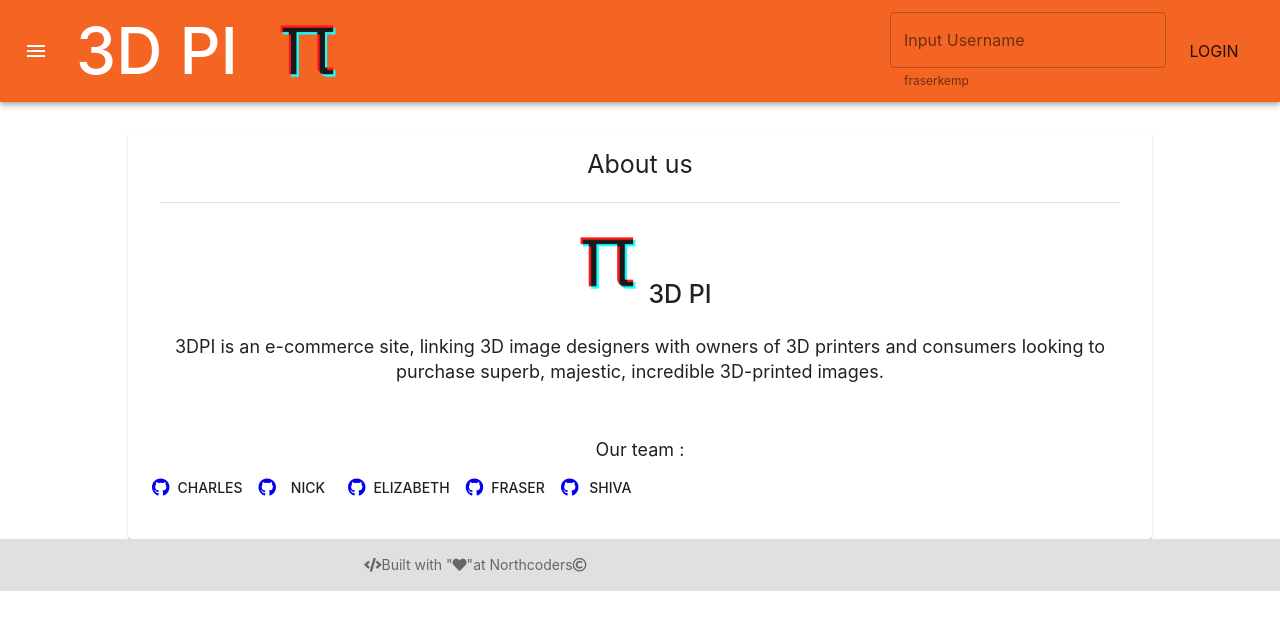
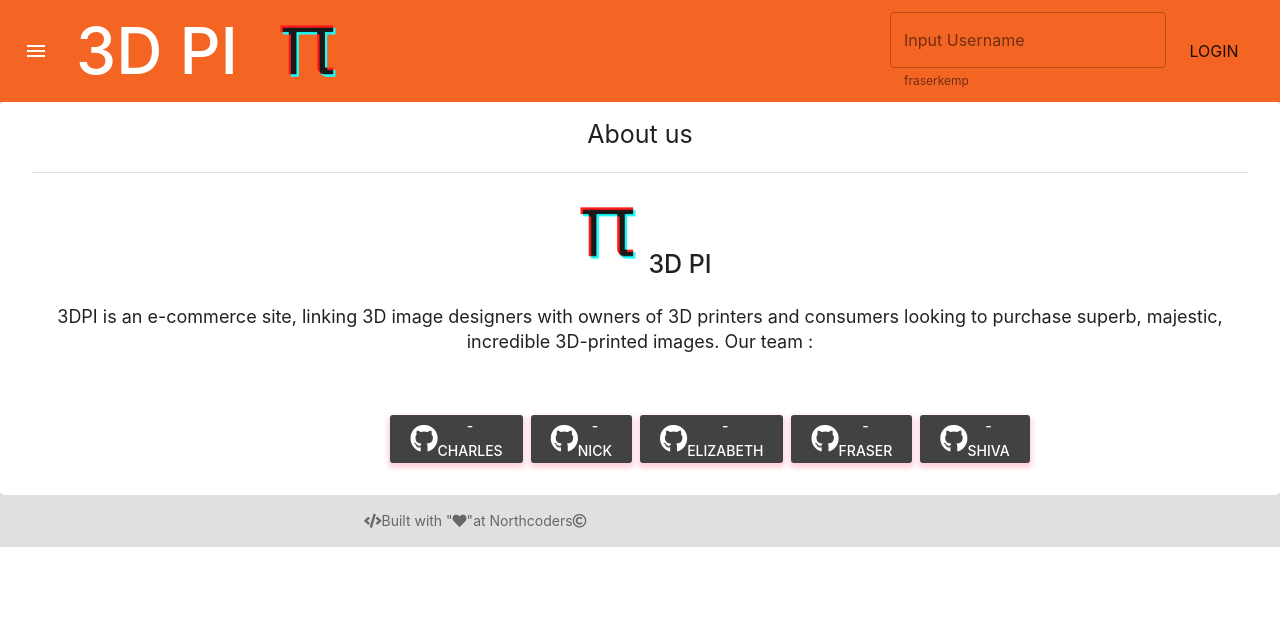
Before and after one commit to lizzykerrigan/fencs-fend, a React (Create React App) app: page /about_us in a window 1280 px wide. Shown: the top 630 px of the page. Built offline with nearby package versions, Linux system fonts and the light colour scheme.

Commit message:
change the link to button

```diff
--- a/src/components/AboutPage/AboutPage.jsx
+++ b/src/components/AboutPage/AboutPage.jsx
@@ -13,7 +13,8 @@ const useStyles = makeStyles({
     width: "80%",
     marginLeft: "auto",
     marginRight: "auto",
-    marginTop: "30px"
+    marginTop: "30px",
+    background: "linear-gradient(45deg, #FE6B8B 30%, #FF8E53 50%)"
   },
   title: {
     fontSize: 25,
@@ -25,6 +26,20 @@ const useStyles = makeStyles({
   description: {
     fontSize: 18,
     textAlign: "center"
+  },
+  root: {
+    background: "#424242",
+    border: 0,
+    borderRadius: 3,
+    boxShadow: "0 3px 5px 2px rgba(255, 105, 135, .3)",
+    color: "white",
+    height: 48,
+    padding: "0 20px"
+  },
+  center: {
+    marginLeft: "auto",
+    marginRight: "auto",
+    width: "40%"
   }
 });
 
@@ -32,7 +47,7 @@ export default function SimpleCard() {
   const classes = useStyles();
 
   return (
-    <Card className={classes.card}>
+    <Card>
       <CardContent>
         <Typography className={classes.title} variant="h5" component="h2">
           About us
@@ -52,20 +67,22 @@ export default function SimpleCard() {
         >
           3DPI is an e-commerce site, linking 3D image designers with owners of
           3D printers and consumers looking to purchase superb, majestic,
-          incredible 3D-printed images.
+          incredible 3D-printed images. Our team :
           <br />
           <br />
           <br />
-          Our team :
-          <CardActions>
+          <CardActions className={classes.center}>
             <a
               href="https://github.com/cpbattrick"
               target="_blank"
               rel="noopener noreferrer"
             >
               {" "}
-              <i class="fab fa-github" />
-              <Button>Charles</Button>
+              <Button className={classes.root}>
+                {" "}
+                <i class="fab fa-github fa-2x" />
+                -Charles
+              </Button>
             </a>
             <br />
             <a
@@ -74,8 +91,11 @@ export default function SimpleCard() {
               rel="noopener noreferrer"
             >
               {" "}
-              <i class="fab fa-github" />
-              <Button>Nick</Button>
+              <Button className={classes.root}>
+                {" "}
+                <i class="fab fa-github fa-2x" />
+                -Nick
+              </Button>
             </a>
             <br />
             <a
@@ -84,8 +104,11 @@ export default function SimpleCard() {
               rel="noopener noreferrer"
             >
               {" "}
-              <i class="fab fa-github" />
-              <Button>Elizabeth</Button>
+              <Button className={classes.root}>
+                {" "}
+                <i class="fab fa-github fa-2x" />
+                -Elizabeth
+              </Button>
             </a>
             <br />
             <a
@@ -94,8 +117,11 @@ export default function SimpleCard() {
               rel="noopener noreferrer"
             >
               {" "}
-              <i class="fab fa-github" />
-              <Button>Fraser</Button>
+              <Button className={classes.root}>
+                {" "}
+                <i class="fab fa-github fa-2x" />
+                -Fraser
+              </Button>
             </a>
             <br />
             <a
@@ -104,8 +130,10 @@ export default function SimpleCard() {
               rel="noopener noreferrer"
             >
               {" "}
-              <i class="fab fa-github" />
-              <Button>Shiva</Button>
+              <Button className={classes.root}>
+                {" "}
+                <i class="fab fa-github fa-2x" /> -Shiva
+              </Button>
             </a>
           </CardActions>
         </Typography>
@@ -113,6 +141,3 @@ export default function SimpleCard() {
     </Card>
   );
 }
-
-// Battrick, Fraser Kemp, Elizabeth Kerrigan, Nick Etherington,
-//   Shiva Heydaribeni
```
